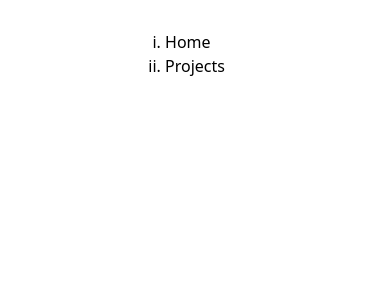
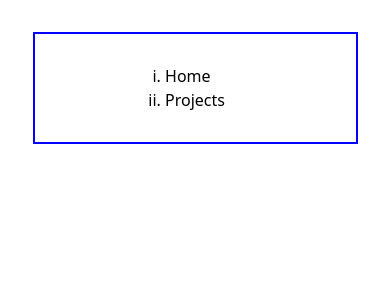
Before and after one commit to 6ixBit/v2-personal-website-ui, a Vue app: page / in a window 390 px wide. Shown: the top 300 px of the page. Built offline with nearby package versions, Linux system fonts and the light colour scheme; the HTML template or start-up script is replaced by a standard one.

Commit message:
Added responsive mobile first container for home page content

```diff
--- a/src/views/Home.vue
+++ b/src/views/Home.vue
@@ -1,10 +1,15 @@
 <template>
     <div class="flex justify-center">
-
-        <ul id="menu">
+        <!-- On mobile make it full width and on larger devices make it 3 quarters of width -->
+        <div class="flex justify-center w-10/12 sm:w-8/12 my-8" id="content">
+          <ul id="menu">
             <li>Home</li>
             <li>Projects</li>
-        </ul>
+          </ul>
+
+
+
+        </div>
     </div>
 </template>
 
@@ -25,4 +30,9 @@ export default {
     list-style-type: lower-roman;
     margin: 30px 0px;
 }
+
+#content {
+    border: solid blue 2px;
+}
+
 </style>
```
